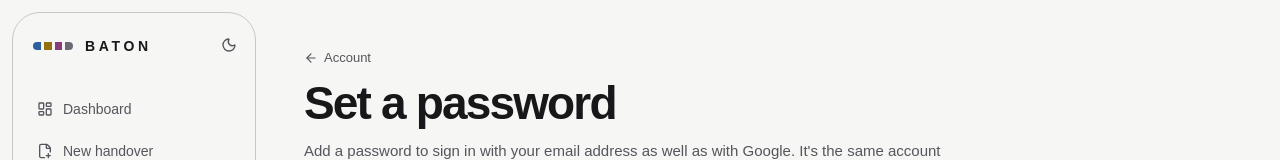
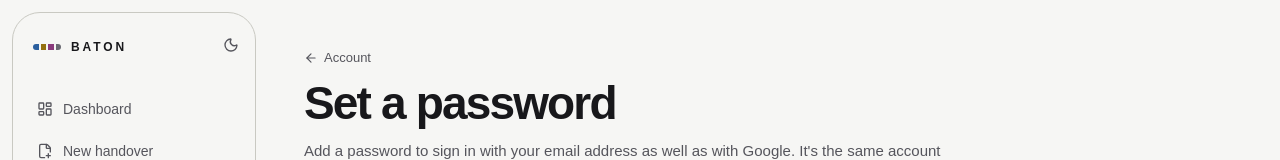
Before and after one commit to maneeshkhandavalli/baton-, a Next.js app: page /account/password in a window 1280 px wide. Shown: the top 160 px of the page. Built offline with nearby package versions, Linux system fonts and the light colour scheme; no server answers; a web font is replaced by a local one.

Commit message:
fix(shell): keep the sidebar header within its width (medium mark)
Co-Authored-By: Claude Opus 5.5 <noreply@anthropic.com>

```diff
--- a/components/layout/app-sidebar.tsx
+++ b/components/layout/app-sidebar.tsx
@@ -16,9 +16,9 @@ export function AppSidebar() {
   return (
     <aside className="sticky top-0 hidden h-dvh w-64 shrink-0 p-3 pr-0 lg:flex">
       <div className="flex min-h-0 flex-1 flex-col rounded-[1.75rem] border border-sidebar-border bg-sidebar text-sidebar-foreground">
-      <div className="flex h-16 shrink-0 items-center justify-between gap-2 pr-2.5 pl-5">
+        <div className="flex h-16 shrink-0 items-center justify-between gap-2 pr-2 pl-5">
           <Link href={routes.dashboard} aria-label="Baton dashboard" className="rounded-md outline-none focus-ring">
-          <BatonLogo size="lg" />
+            <BatonLogo />
           </Link>
           <div className="flex items-center gap-0.5">
             <HelpMenu className="text-sidebar-muted-foreground hover:bg-sidebar-accent hover:text-sidebar-accent-foreground" />
```
Lines whose indentation alone changed are shown as unchanged.
